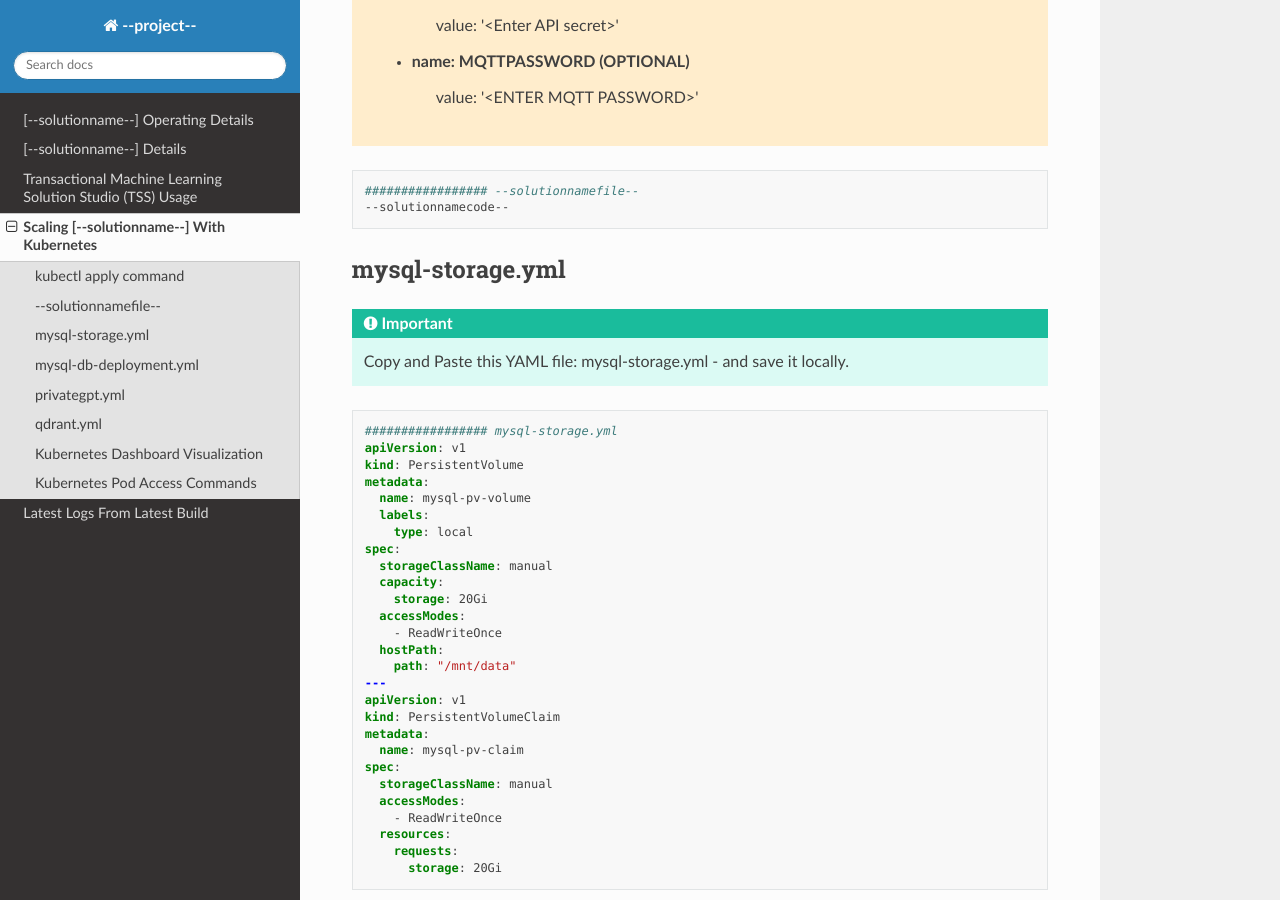
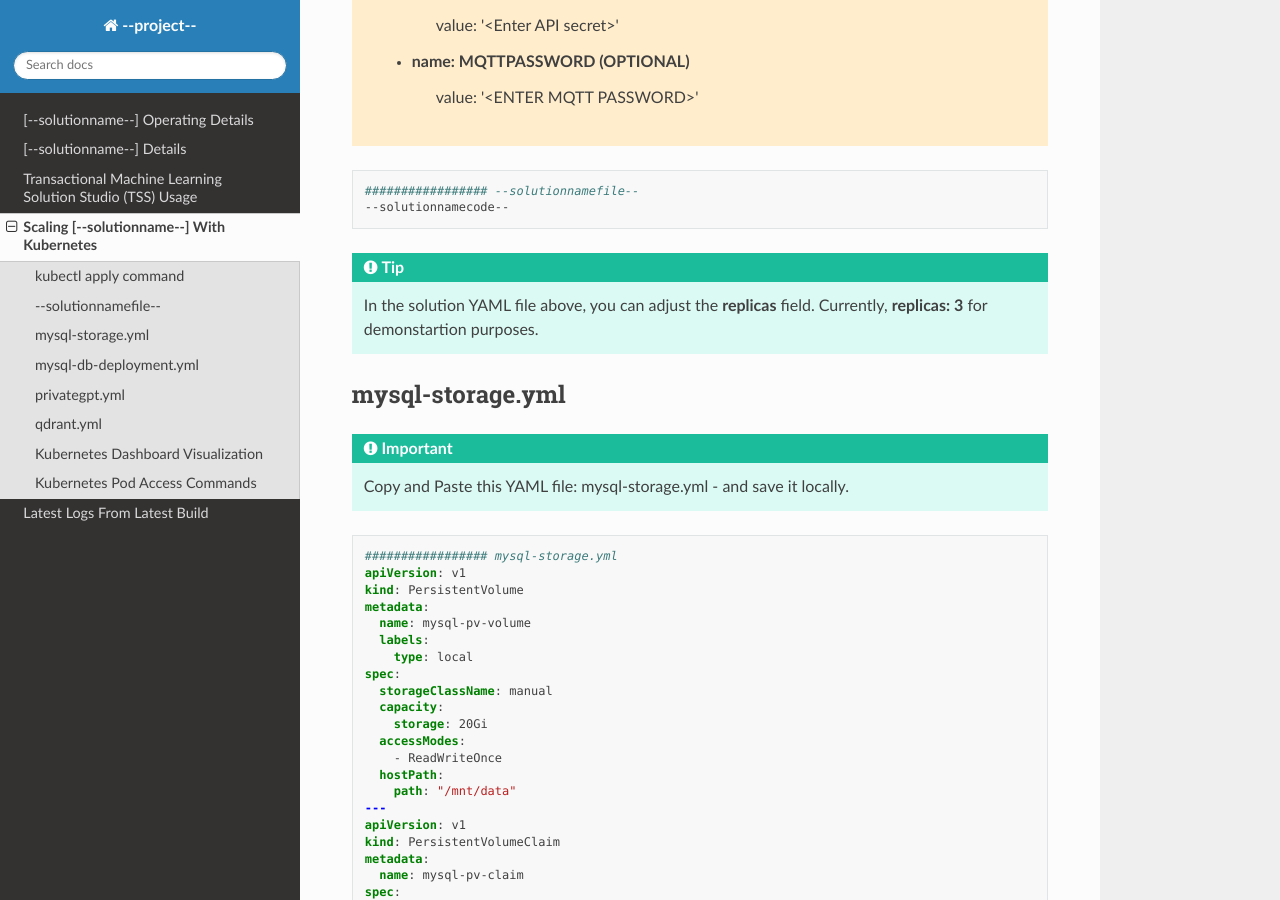
Before and after one commit to vanesalcb06/tssproject2-2b5c, a Sphinx documentation site: the page built from docs/source/kube.rst, in a window 1280 px wide and 900 px high, scrolled down 1597 px. Built offline with Sphinx 7.4.7 and the Read the Docs theme 3.1.0, drawn with Linux system fonts in a browser that asks for light colours.

Commit message:
Update kube.rst

```diff
--- a/docs/source/kube.rst
+++ b/docs/source/kube.rst
@@ -80,6 +80,10 @@ kubectl apply command
 
    ################# --solutionnamefile--
    --solutionnamecode--
+
+.. tip::
+
+   In the solution YAML file above, you can adjust the **replicas** field.  Currently, **replicas: 3** for demonstartion purposes.
 
 mysql-storage.yml
 ------------------------
```
